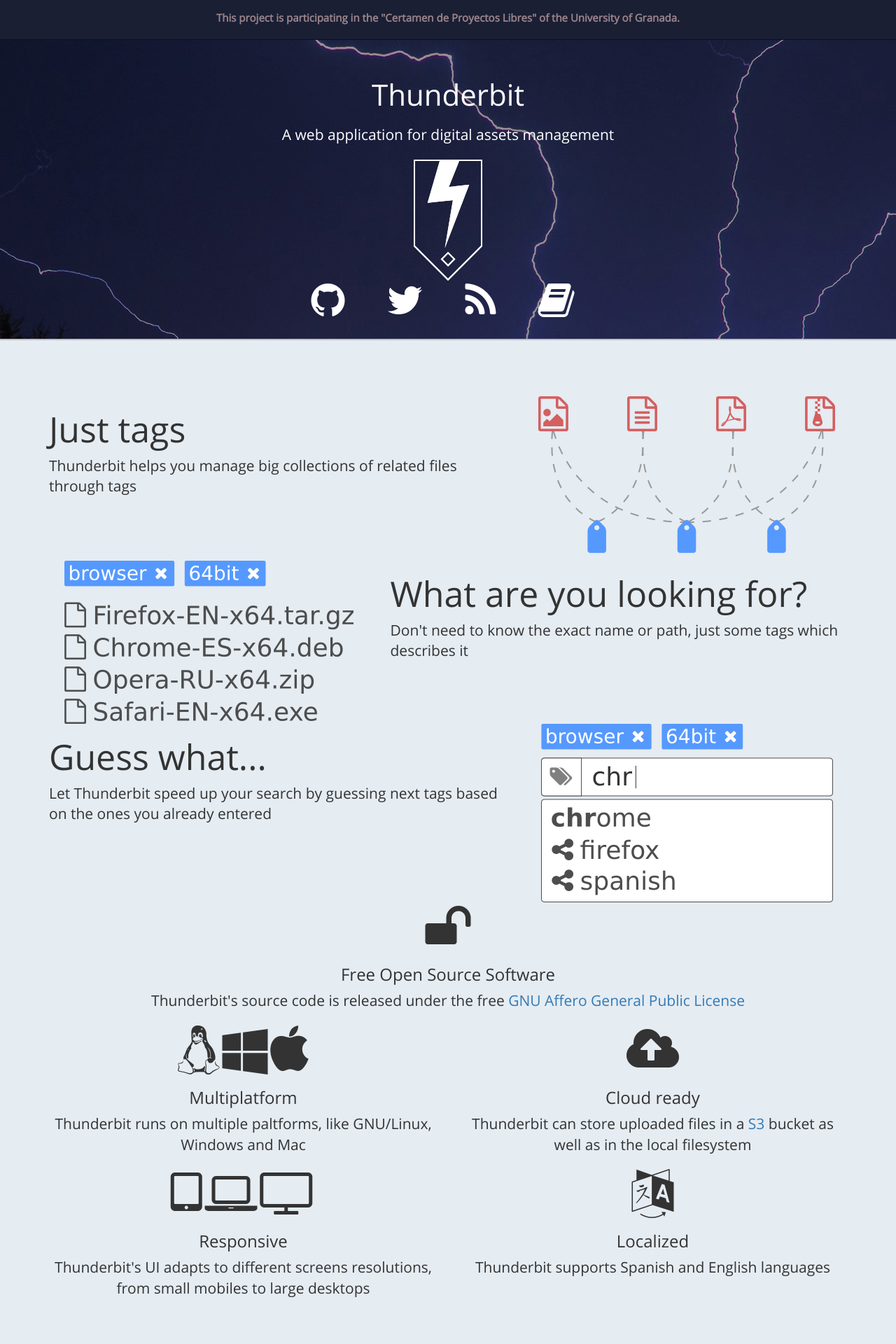
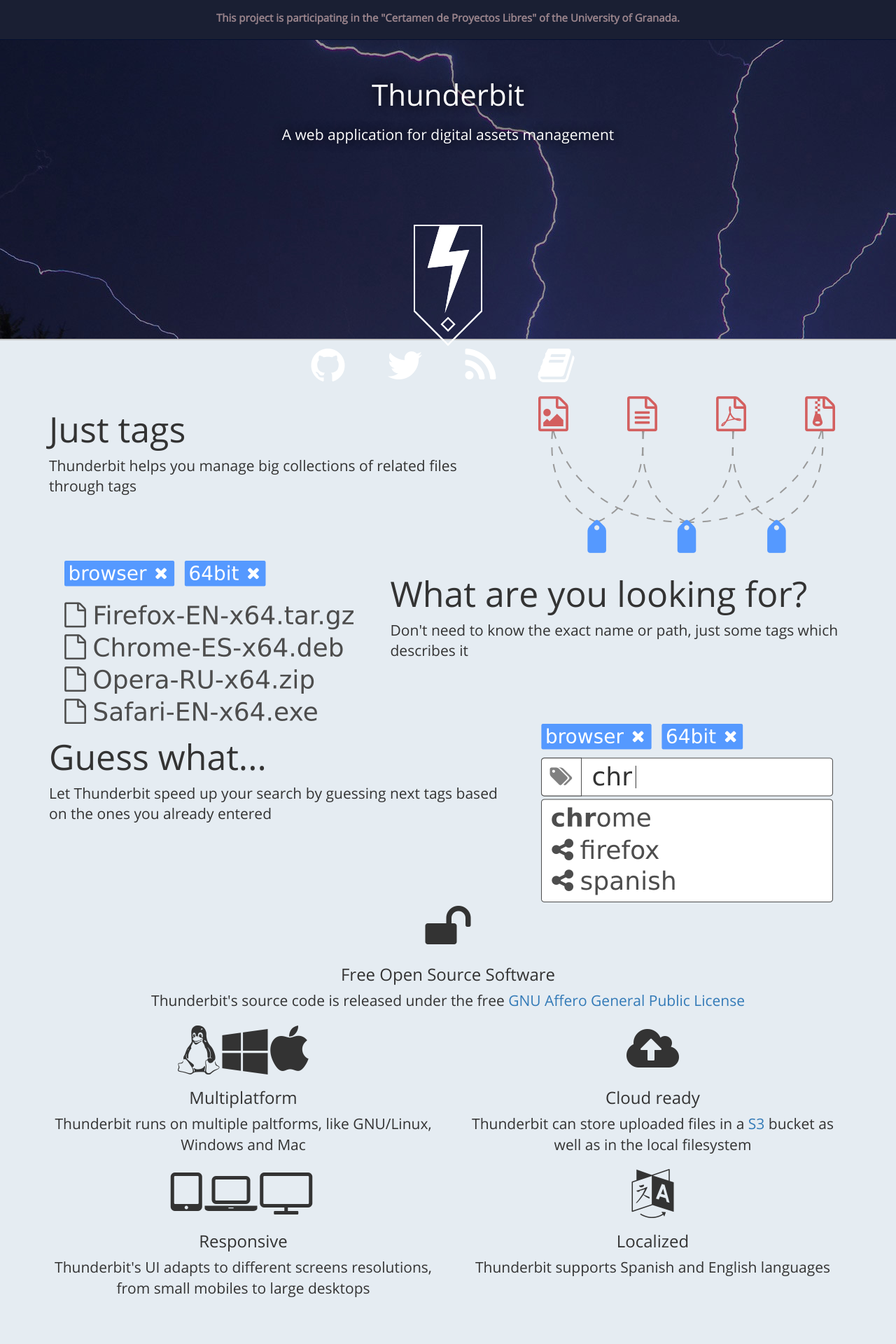
Before and after one commit to thunderbit/thunderbit, a Jekyll site: the page built from index.html, in a window 1280 px wide. Shown: the top 1920 px of the page at 70% size. Built offline with Jekyll 4.4.1, drawn with Linux system fonts in a browser that asks for light colours; emoji names are drawn with the system emoji font; comment, search, counter and statistics services are not loaded.

Commit message:
Added style for tb-head id attribute

```diff
--- a/css/styles.css
+++ b/css/styles.css
@@ -34,6 +34,13 @@
     padding: 35px;
     height:429px;
     border-bottom: 2px solid silver;
+    text-align: center;
+}
+
+#tb-head {
+    height: 112px;
+    margin-bottom: 97.2px;
+    text-shadow: 0 0 15px black;
     text-align: center;
 }
 
```
